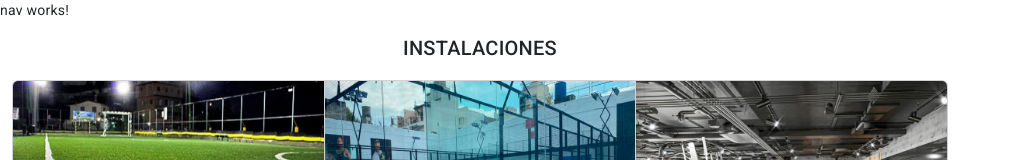
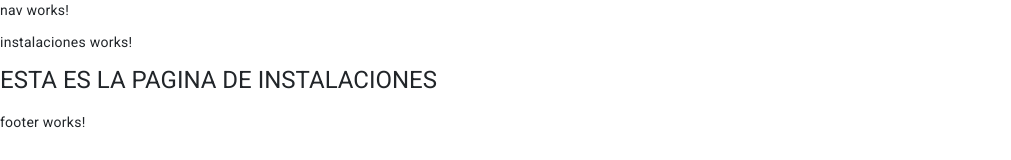
Before and after one commit to NahuelPardo89/Proyecto-FullStack, an Angular app in the folder FrontEnd/ampa/: page /reservas in a window 1280 px wide. Before the commit this address led to /home. Shown: the top 160 px of the page, without its empty margins (0-1011 px from the left). Built offline with nearby package versions, Linux system fonts and the light colour scheme.

Commit message:
Creacion de componente Instalaciones
Se crea el componente de instalaciones y se crea el ruteo del mismo

```diff
--- a/FrontEnd/ampa/src/app/app-routing.module.ts
+++ b/FrontEnd/ampa/src/app/app-routing.module.ts
@@ -1,12 +1,13 @@
 import { NgModule } from '@angular/core';
 import { RouterModule, Routes } from '@angular/router';
+import { InstalacionesComponent } from './modules/reservas/components/instalaciones/instalaciones.component';
 
 
 const routes: Routes = [
   {path: 'home',loadChildren: () => import('./modules/home/home.module').then(m => m.HomeModule)},
   {path: 'dashboard',loadChildren: () => import('./modules/dashboard/dashboard.module').then(m => m.DashboardModule)},
   {path: 'auth',loadChildren: () => import('./modules/auth/auth.module').then(m => m.AuthModule)},
-
+  {path: 'reservas', component: InstalacionesComponent },
   {path:'**', redirectTo:'/home'}
 ];
 
--- /dev/null
+++ b/FrontEnd/ampa/src/app/modules/reservas/components/instalaciones/instalaciones.component.html
@@ -0,0 +1,2 @@
+<p>instalaciones works!</p>
+<h1>ESTA ES LA PAGINA DE INSTALACIONES</h1>
--- a/FrontEnd/ampa/src/app/modules/reservas/reservas-routing.module.ts
+++ b/FrontEnd/ampa/src/app/modules/reservas/reservas-routing.module.ts
@@ -1,7 +1,10 @@
 import { NgModule } from '@angular/core';
 import { RouterModule, Routes } from '@angular/router';
+import { InstalacionesComponent } from './components/instalaciones/instalaciones.component';
 
-const routes: Routes = [];
+const routes: Routes = [
+  {path:'', component:InstalacionesComponent}
+];
 
 @NgModule({
   imports: [RouterModule.forChild(routes)],
--- a/FrontEnd/ampa/src/app/modules/reservas/reservas.module.ts
+++ b/FrontEnd/ampa/src/app/modules/reservas/reservas.module.ts
@@ -2,10 +2,13 @@ import { NgModule } from '@angular/core';
 import { CommonModule } from '@angular/common';
 
 import { ReservasRoutingModule } from './reservas-routing.module';
+import { InstalacionesComponent } from './components/instalaciones/instalaciones.component';
 
 
 @NgModule({
-  declarations: [],
+  declarations: [
+    InstalacionesComponent
+  ],
   imports: [
     CommonModule,
     ReservasRoutingModule
```
Also changed, not shown: FrontEnd/ampa/src/app/modules/reservas/components/instalaciones/instalaciones.component.ts (added, +10 -0 lines), FrontEnd/ampa/src/app/modules/reservas/components/instalaciones/instalaciones.component.css (added), 1 other file (tests, documents, lock files or other folders).
